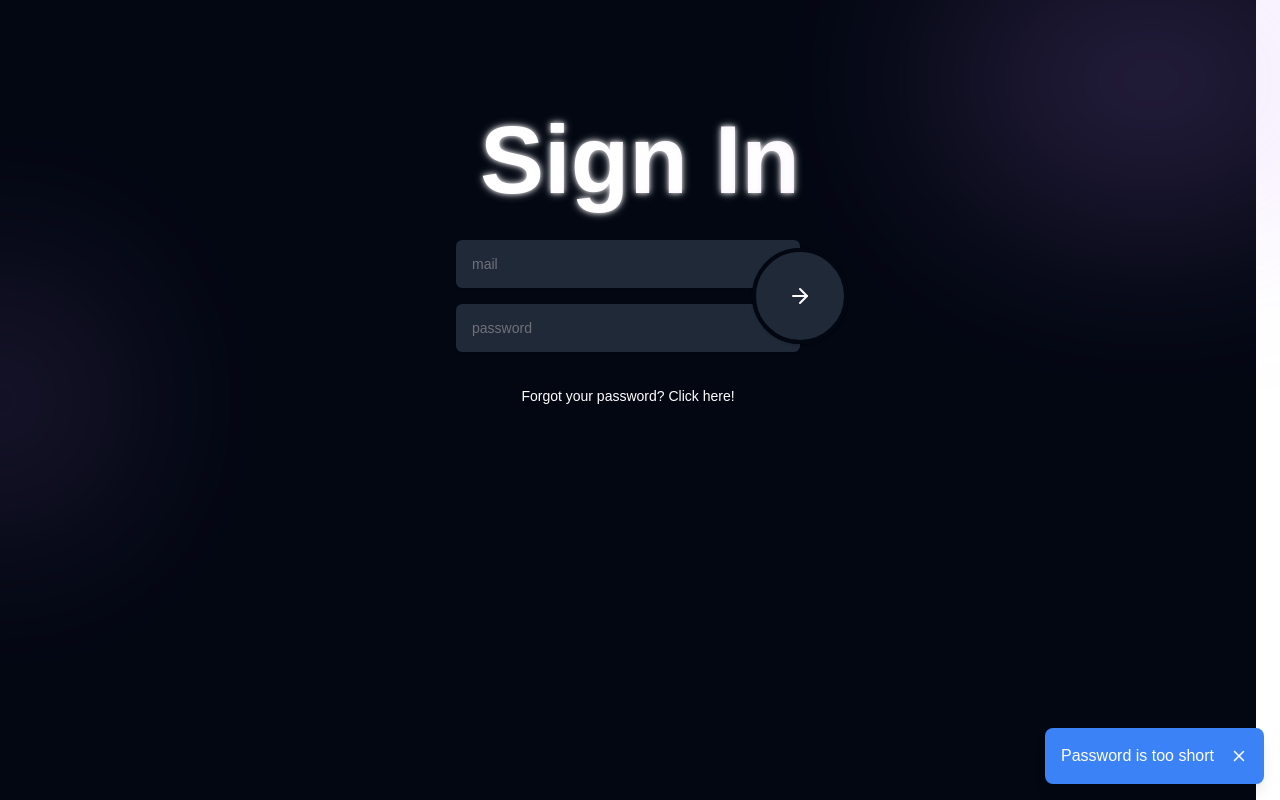
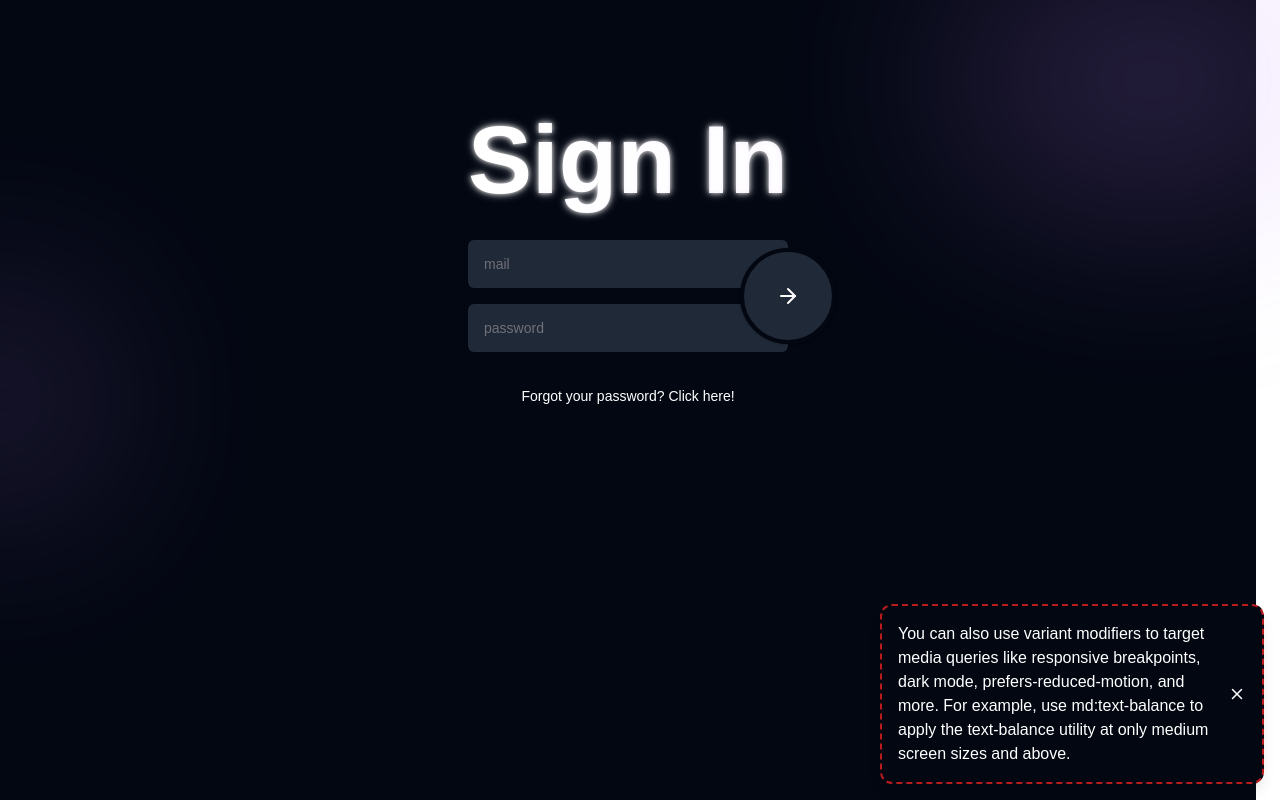
Before and after one commit to Bogdyans/TPWeb, a Next.js app: page /login in a window 1280 px wide. Both pictures are taken after a click on the button 799 px from the left and 296 px from the top of the page. Built offline with nearby package versions, Linux system fonts and the light colour scheme.

Commit message:
Alert style changed

```diff
--- a/app/layout.tsx
+++ b/app/layout.tsx
@@ -2,7 +2,6 @@ import type { Metadata } from "next";
 import localFont from "next/font/local";
 import "./globals.css";
 import FixedAvatar from "@/components/fixedavatar";
-import Layout from '../components/layout'
 import { AlertProvider } from "@/components/alert/Alert";
 
 const geistSans = localFont({
--- a/app/login/page.tsx
+++ b/app/login/page.tsx
@@ -30,7 +30,7 @@ export default function Component() {
 
   const handleLogin = () => {
     if (password.length < 8){
-      addAlert("Password is too short", "")
+      addAlert("You can also use variant modifiers to target media queries like responsive breakpoints, dark mode, prefers-reduced-motion, and more. For example, use md:text-balance to apply the text-balance utility at only medium screen sizes and above.", "error")
       return;
     }
   };
@@ -48,7 +48,7 @@ export default function Component() {
 
         <div className="w-full max-w-md space-y-8">
 
-          <h1 className="text-8xl font-bold text-white text-center mb-6 ml-6">
+          <h1 className="text-8xl font-bold text-white text-center mb-6 ">
             <span className="bg-clip-text text-transparent bg-gradient-to-r from-white to-purple-100 text-glow">
               Sign In
             </span>
--- a/components/alert/Alert.tsx
+++ b/components/alert/Alert.tsx
@@ -33,16 +33,16 @@ const AlertComponent: React.FC<{ alert: Alert; onClose: () => void }> = ({ alert
     return () => clearTimeout(timer)
   }, [onClose])
 
-  const bgColor =
-    alert.type === 'success' ? 'bg-green-500' :
-    alert.type === 'error' ? 'bg-red-500' : 'bg-blue-500'
+  const borderColor =
+    alert.type === 'success' ? 'border-green-700' :
+    alert.type === 'error' ? 'border-red-700' : 'border-blue-700'
 
   return (
     <motion.div
       initial={{ opacity: 0, y: 50, x: 50 }}
       animate={{ opacity: 1, y: 0, x: 0 }}
       exit={{ opacity: 0, y: 50, x: 50 }}
-      className={`${bgColor} text-white p-4 rounded-lg shadow-lg flex justify-between items-center`}
+      className={`bg-gray-950 text-white p-4 rounded-xl min-h-18 text-pretty min-w-60 max-w-96 shadow-lg flex justify-between items-center border-2 border-dashed ${borderColor}`}
     >
       <span>{alert.message}</span>
       <button onClick={onClose} className="ml-4 focus:outline-none">
```
